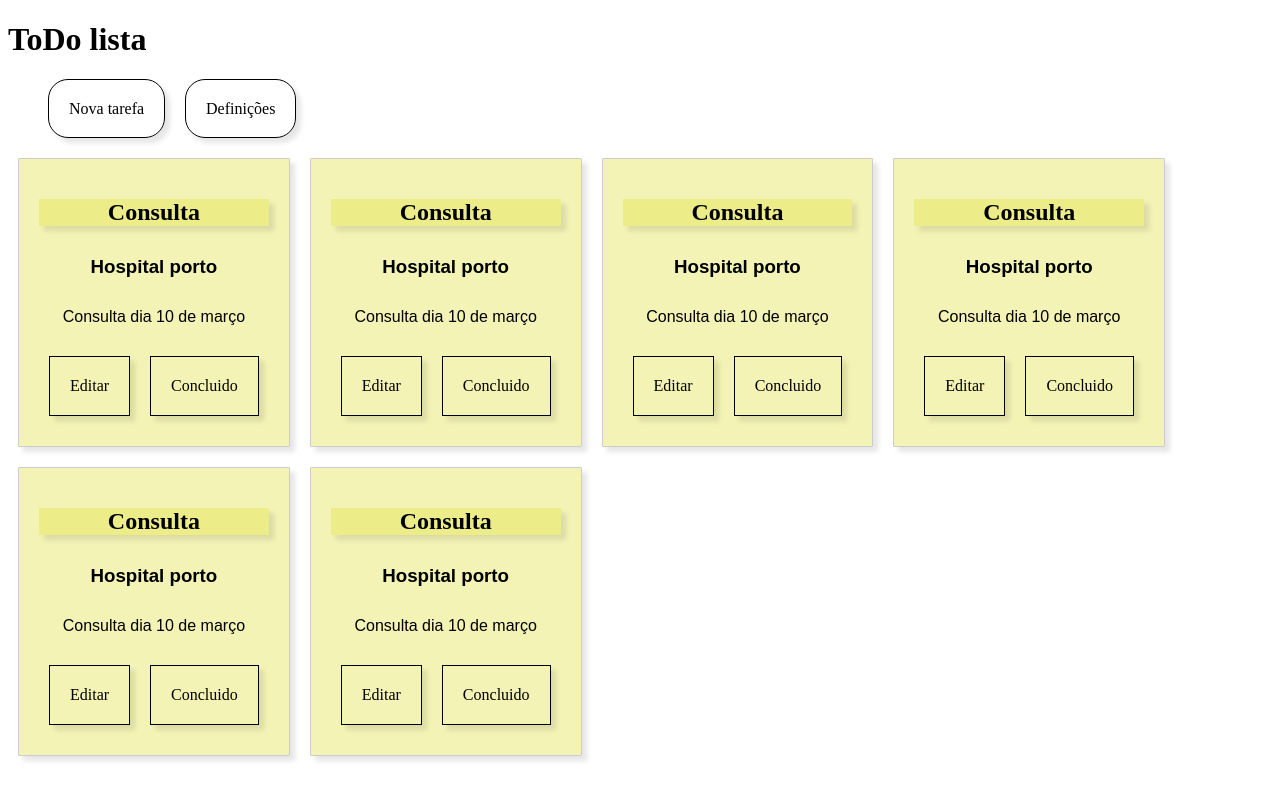
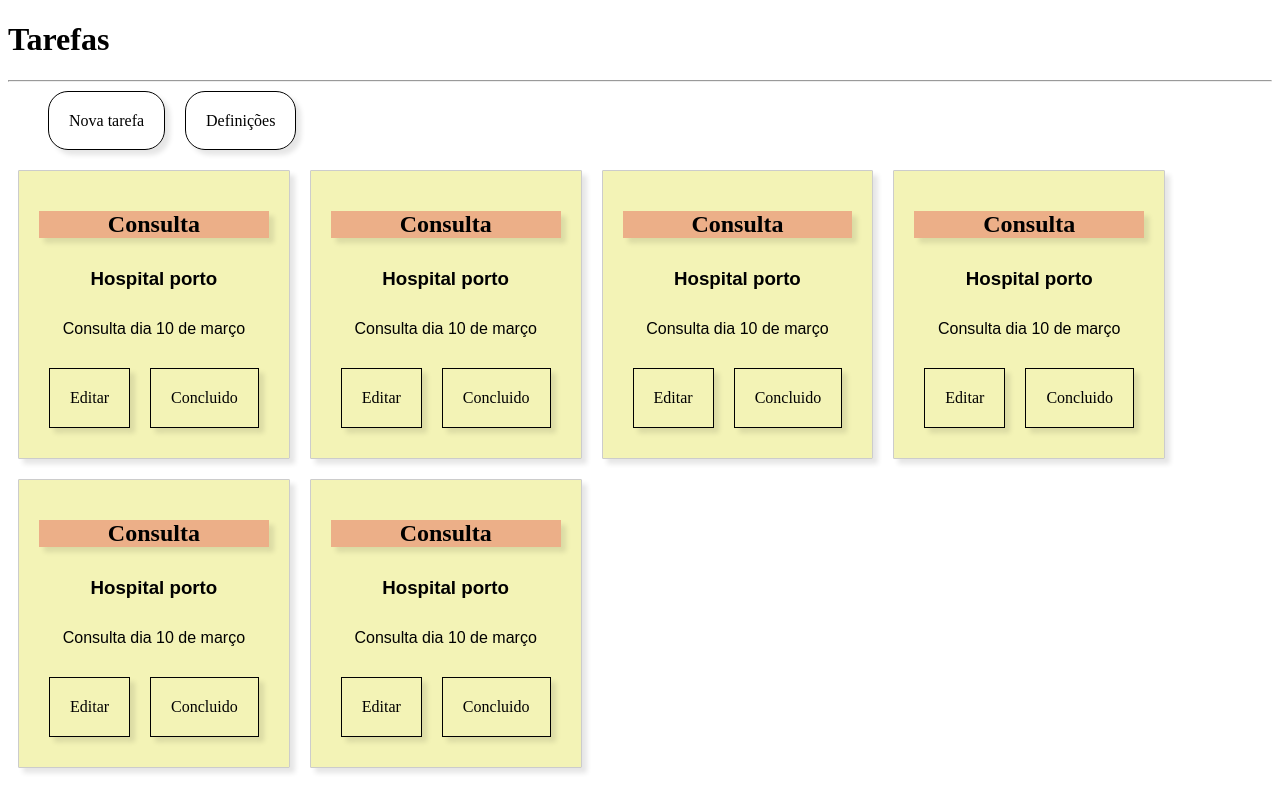
Before and after one commit to cecdo98/ToDo, a React (Vite) app in the folder frontend/browser/my-react-app/: page / in a window 1280 px wide. Shown: the top 812 px of the page. Built offline with nearby package versions, Linux system fonts and the light colour scheme.

Commit message:
react-notes

```diff
--- a/frontend/browser/my-react-app/src/App.jsx
+++ b/frontend/browser/my-react-app/src/App.jsx
@@ -1,6 +1,7 @@
 import Note from "./components/note.jsx"
 import Header from "./components/Header.jsx"
 import Footer from "./components/Footer.jsx"
+
 
 function App() {
     return(
--- a/frontend/browser/my-react-app/src/components/Buttons/ButtonEdit.jsx
+++ b/frontend/browser/my-react-app/src/components/Buttons/ButtonEdit.jsx
@@ -1,7 +1,6 @@
 function ButtonEdit(){
-
     return(
-        <btn >Editar</btn>
+        <btn>Editar</btn>
     )
 }
 
--- a/frontend/browser/my-react-app/src/components/Buttons/ButtonLogin.jsx
+++ b/frontend/browser/my-react-app/src/components/Buttons/ButtonLogin.jsx
@@ -1,4 +1,6 @@
 function ButtonLogin(){
+
+
 
     return(
         <btn><a href="">Login</a></btn>
--- a/frontend/browser/my-react-app/src/components/Header.jsx
+++ b/frontend/browser/my-react-app/src/components/Header.jsx
@@ -2,7 +2,8 @@ function Header() {
 
     return(
         <header>
-            <h1>ToDo lista</h1>
+            <h1> Tarefas</h1>
+            <hr></hr>
             <nav >
                 <div className="header">
                     <div><btn className="buttonHeader" href="">Nova tarefa </btn></div>
--- a/frontend/browser/my-react-app/src/css/Note.css
+++ b/frontend/browser/my-react-app/src/css/Note.css
@@ -14,7 +14,7 @@
 
 .note .titulo{
   border: 1% solid black;
-  background-color:hsla(60, 72%, 55%, 0.37);
+  background-color:hsla(0, 72%, 55%, 0.37);
   box-shadow: 5px 5px 5px hsla(0, 0%, 0%, 0.1);
   padding: 0%;
   margin:0%;
```
Lines whose indentation alone changed are shown as unchanged.
